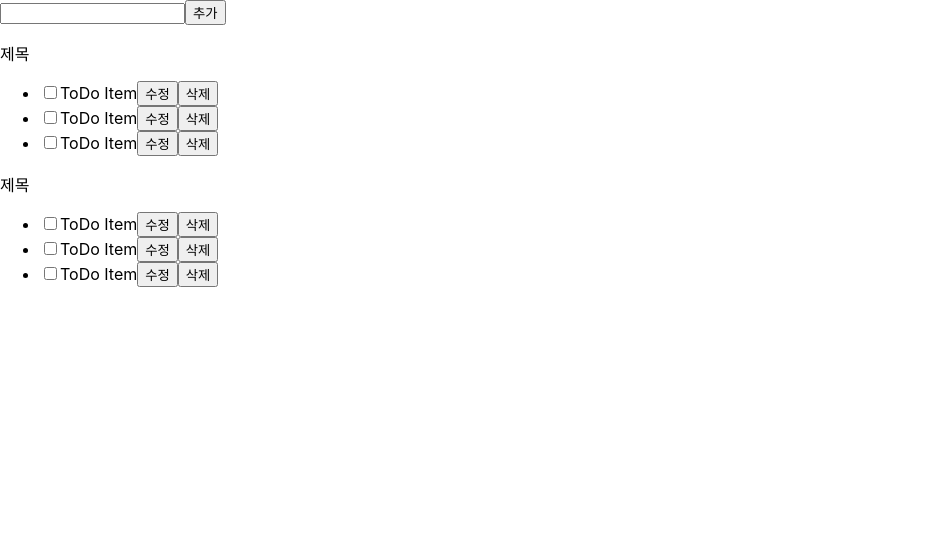
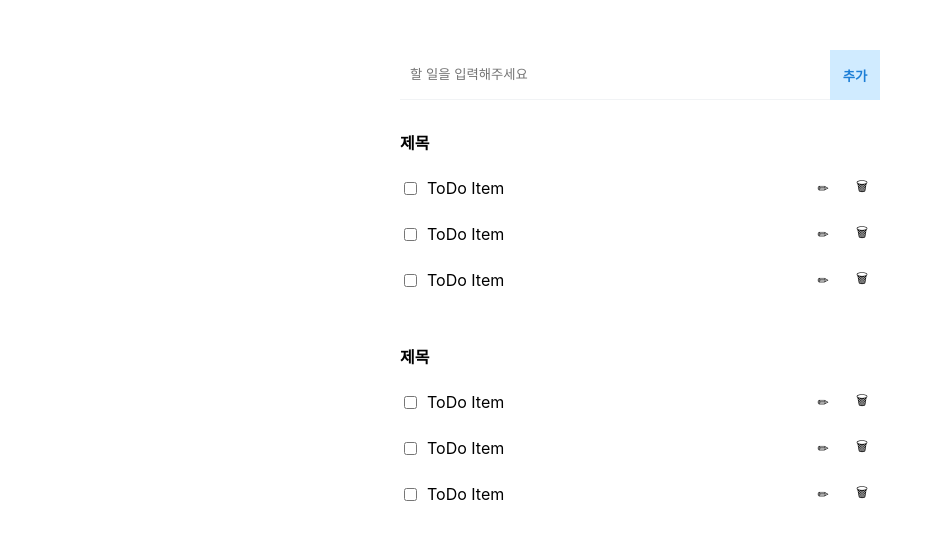
Before and after one commit to bluemiv/react_todo_app, a React (Create React App) app: page / in a window 1280 px wide. Shown: the top 540 px of the page, without its empty margins (0-943 px from the left). Built offline with nearby package versions, Linux system fonts and the light colour scheme.

Commit message:
전체적인 틀 개발 (#7)

```diff
--- a/src/App.css
+++ b/src/App.css
@@ -1,38 +1,87 @@
-.App {
-  text-align: center;
+/* Home Page Container */
+.homepage__container {
+  max-width: 480px;
+  margin: 0 auto;
+  display: flex;
+  flex-direction: column;
+  justify-content: center;
+  padding: 50px 0;
 }
 
-.App-logo {
-  height: 40vmin;
-  pointer-events: none;
+/* ToDo App Input Box */
+.todoapp__inputbox {
+  width: 100%;
+  display: flex;
+  align-items: center;
+}
+.todoapp__inputbox-inp {
+  flex: 1;
+  border: none;
+  border-bottom: 1px solid #f1f3f5;
+  padding: 10px;
+  height: 50px;
+  box-sizing: border-box;
+}
+.todoapp__inputbox-inp:focus {
+  outline: none;
+}
+.todoapp__inputbox-add-btn {
+  border: none;
+  border-radius: 0;
+  background-color: #d0ebff;
+  color: #1c7ed6;
+  height: 50px;
+  width: 50px;
+  font-weight: bold;
 }
 
-@media (prefers-reduced-motion: no-preference) {
-  .App-logo {
-    animation: App-logo-spin infinite 20s linear;
-  }
+/* ToDo Item List */
+.todoapp__list {
+  margin-top: 30px;
+  display: flex;
+  flex-direction: column;
+}
+.todoapp__list-tit {
+  font-weight: bold;
+  margin: 0;
+}
+.todoapp__list-ul {
+  list-style: none;
+  display: flex;
+  flex-direction: column;
+  justify-content: center;
+  padding: 0;
 }
 
-.App-header {
-  background-color: #282c34;
-  min-height: 100vh;
+/* ToDo Item */
+.todoapp__item {
   display: flex;
-  flex-direction: column;
   align-items: center;
-  justify-content: center;
-  font-size: calc(10px + 2vmin);
-  color: white;
+  margin-bottom: 10px;
+  height: 36px;
 }
-
-.App-link {
-  color: #61dafb;
+.todoapp__item:last-child {
+  margin-bottom: 0;
 }
-
-@keyframes App-logo-spin {
-  from {
-    transform: rotate(0deg);
-  }
-  to {
-    transform: rotate(360deg);
-  }
+.todoapp__item-checkbox {
+  margin-right: 10px;
 }
+.todoapp__item-ctx {
+  flex: 1;
+}
+.todoapp__item-edit-btn,
+.todoapp__item-delete-btn {
+  border: none;
+  border-radius: 0;
+  height: 36px;
+  width: 36px;
+  background-color: inherit;
+}
+.todoapp__item-edit-btn:hover,
+.todoapp__item-delete-btn:hover {
+  cursor: pointer;
+  background-color: #d0ebff;
+}
+.todoapp__item-edit-btn {
+  margin-right: 3px;
+}
--- a/src/App.jsx
+++ b/src/App.jsx
@@ -1,4 +1,5 @@
 import React from 'react';
+import './App.css';
 import Home from './pages/Home';
 
 // 추후에 기능이 고도화되면 라우팅하여 여러개의 페이지를 관리
--- a/src/components/InputBox.jsx
+++ b/src/components/InputBox.jsx
@@ -1,11 +1,18 @@
 import React from 'react';
 
 const InputBox = () => (
-  <div>
+  <div className="todoapp__inputbox">
     {/* 항목 내용 입력 input */}
-    <input type="text" name="todoItem" />
+    <input
+      type="text"
+      name="todoItem"
+      placeholder="할 일을 입력해주세요"
+      className="todoapp__inputbox-inp"
+    />
     {/* 입력 후 항목 추가 버튼 */}
-    <button type="submit">추가</button>
+    <button type="submit" className="todoapp__inputbox-add-btn">
+      추가
+    </button>
   </div>
 );
 
--- a/src/components/ToDoItem.jsx
+++ b/src/components/ToDoItem.jsx
@@ -1,15 +1,19 @@
 import React from 'react';
 
 const ToDoItem = () => (
-  <li>
+  <li className="todoapp__item">
     {/* 항목 완료 체크 / 체크 해제를 위한 체크박스 */}
-    <input type="checkbox" />
+    <input type="checkbox" className="todoapp__item-checkbox" />
     {/* 항목 내용 */}
-    <span>ToDo Item</span>
+    <span className="todoapp__item-ctx">ToDo Item</span>
     {/* 수정 버튼 */}
-    <button type="button">수정</button>
+    <button type="button" className="todoapp__item-edit-btn">
+      ✏
+    </button>
     {/* 삭제 버튼 */}
-    <button type="button">삭제</button>
+    <button type="button" className="todoapp__item-delete-btn">
+      🗑
+    </button>
   </li>
 );
 
--- a/src/components/ToDoItemList.jsx
+++ b/src/components/ToDoItemList.jsx
@@ -2,10 +2,10 @@ import React from 'react';
 import ToDoItem from './ToDoItem';
 
 const ToDoItemList = () => (
-  <div>
-    <p>제목</p>
+  <div className="todoapp__list">
+    <p className="todoapp__list-tit">제목</p>
     {/* 기능 구현 전, 임시로 아래와 같이 작성. 기능 개발시에는 map으로 컴포넌트 반환 */}
-    <ul>
+    <ul className="todoapp__list-ul">
       <ToDoItem />
       <ToDoItem />
       <ToDoItem />
--- a/src/pages/Home.jsx
+++ b/src/pages/Home.jsx
@@ -3,7 +3,7 @@ import InputBox from '../components/InputBox';
 import ToDoItemList from '../components/ToDoItemList';
 
 const Home = () => (
-  <div>
+  <div className="homepage__container">
     {/* ToDo Item을 추가할 수 있는 input 박스 */}
     <InputBox />
 
```
